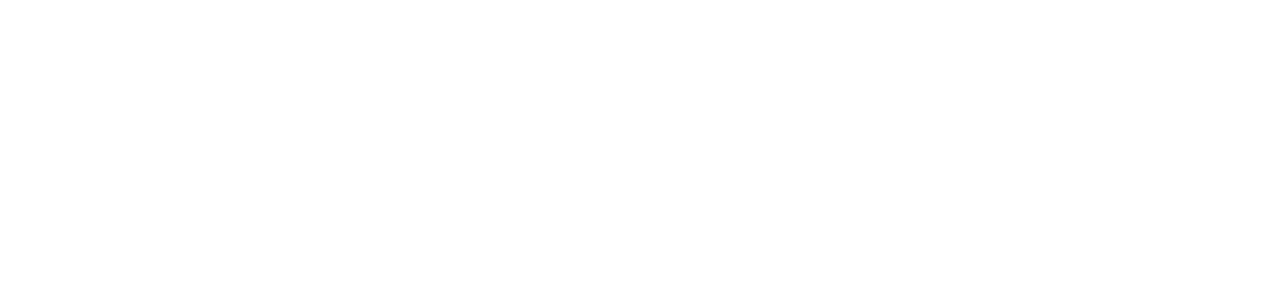
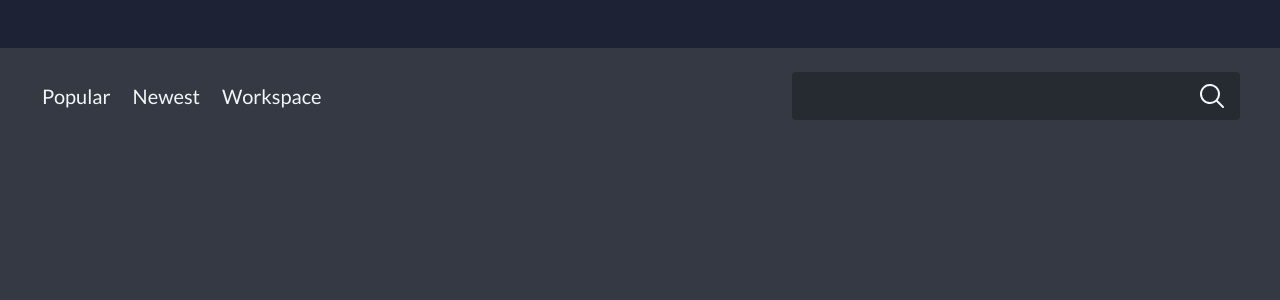
Before and after one commit to minyki-1/Odda-Lab, a Next.js app: page / in a window 1280 px wide. Shown: the top 300 px of the page. Built offline with nearby package versions, Linux system fonts and the light colour scheme.

Commit message:
메인 페이지 상단 디자인 제작

```diff
--- a/src/pages/index.tsx
+++ b/src/pages/index.tsx
@@ -1,10 +1,21 @@
 import styled from 'styled-components'
-
+import SVG_search from "../svg/search.svg"
 
 export default function Home() {
   return (
     <Container>
-
+      <Header></Header>
+      <SortWrapper>
+        <SortList>
+          <h1>Popular</h1>
+          <h1>Newest</h1>
+          <h1>Workspace</h1>
+        </SortList>
+        <Search>
+          <input type="text" />
+          <SVG_search fill="#F1F6F9" width={24} height={24} />
+        </Search>
+      </SortWrapper>
     </Container>
   )
 }
@@ -12,4 +23,45 @@
 const Container = styled.div`
   width:100vw;
   min-height:100vh;
+  background-color: #343943;
+  h1,input,h2,h3,h4{
+    color:#F1F6F9;
+  }
 `
+const Header = styled.div`
+  flex:1;
+  height:48px;
+  background-color: #1D2334;
+  display:flex;
+  align-items: center;
+`
+const SortWrapper = styled.div`
+  display:flex;
+  justify-content: space-between;
+  align-items: center;
+  padding: 24px 40px;
+`
+const SortList = styled.div`
+  display:flex;
+  h1{
+    font-size: 20px;
+    padding: 2px;
+    margin-right:18px;
+    cursor: pointer;
+  }
+`
+const Search = styled.div`
+  background-color: #252B30;
+  display:flex;
+  align-items: center;
+  border-radius: 4px;
+  input{
+    width:360px;
+    font-size: 16.5px;
+    padding:12px 16px;
+  }
+  svg{
+    padding:12px 16px;
+    cursor: pointer;
+  }
+`
```
Also changed, not shown: src/svg/search.svg (added).
